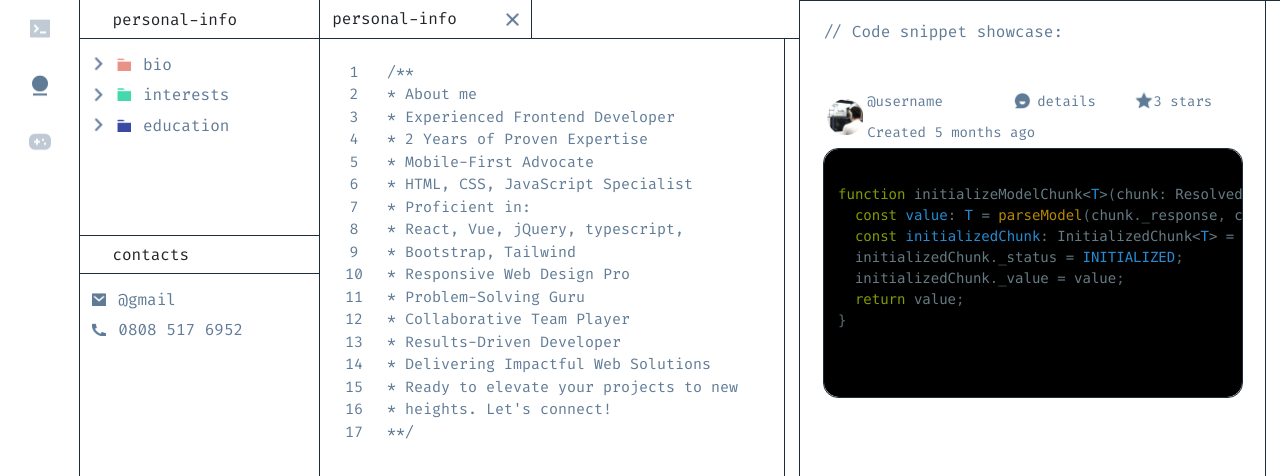
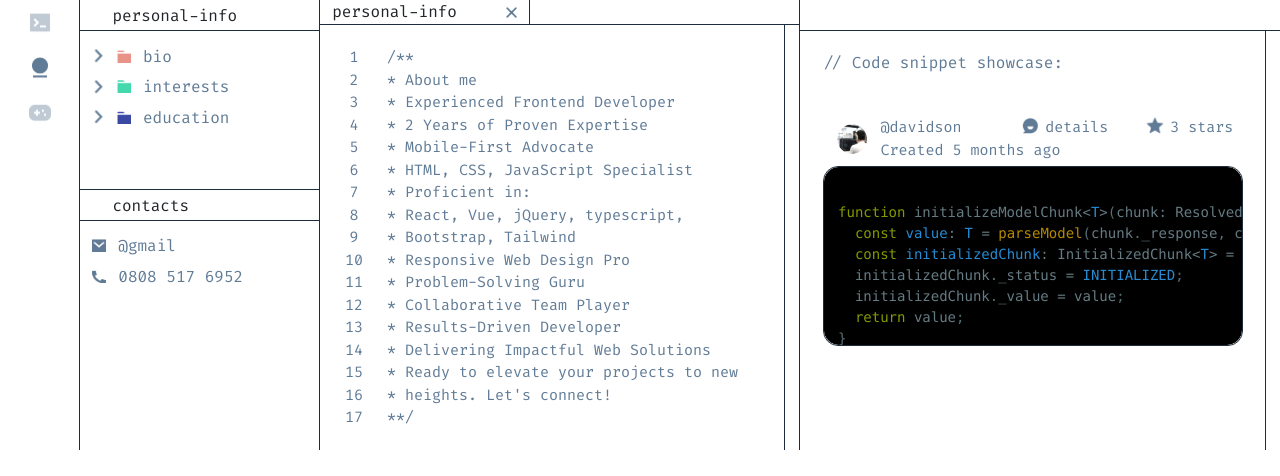
Before and after one commit to cyberGHostJs/davidsons-portfolio, a React (Create React App) app: page /about in a window 1280 px wide. Shown: the top 476 px of the page. Built offline with nearby package versions, Linux system fonts and the light colour scheme.

Commit message:
updated about page

```diff
--- a/src/components/about-screen/About.js
+++ b/src/components/about-screen/About.js
@@ -1,4 +1,3 @@
-// import { Col, Row } from "react-bootstrap";
 import styles from "./about.module.css";
 import icon1 from "./img/personal-info-icon.png";
 import icon2 from "./img/professional-info-icon.png";
@@ -10,7 +9,6 @@ import subFolder from "./img/subFolder.png";
 import hobbiesIcon from "./img/hobbies-icon.png";
 import fileOpened from "./img/fileOpened.png";
 import closeIcon from "../home-screen/img/closeIcon.png";
-// import { TopNavigation } from "../utils/Utils";
 import { Prism as SyntaxHighlighter } from "react-syntax-highlighter";
 import { solarizedlight } from "react-syntax-highlighter/dist/esm/styles/prism";
 
@@ -34,6 +32,7 @@ const handleClick = (item, active, setActive) => {
   }
 };
 
+// DashBoardContent
 const DashBoardContent = () => {
   return (
     <Row className={`${styles.container} `}>
@@ -55,45 +54,13 @@ const DashBoardContent = () => {
 
 const DashBoardContentDisplay = ({ headTags, detailedBody }) => {
   return (
-    <div
-      style={{
-        // border: "1px solid pink",
-        height: "100%",
-        display: "flex",
-        flexDirection: "column",
-      }}
-    >
-      <div
-        className=""
-        style={{
-          height: "7%",
-          display: "flex",
-          borderBottom: "1px solid #1e2d3d",
-        }}
-      >
-        {headTags && headTags}
-      </div>
-      <div
-        className=""
-        style={{
-          flex: "1",
-          display: "flex",
-          // padding: "0 4.8% ",
-          paddingLeft: "4.8%",
-          paddingRight: "3%",
-        }}
-      >
-        <div
-          style={{
-            flex: "1",
-            borderRight: "1px solid #1e2d3d",
-            height: "100%",
-            display: "flex",
-            padding: " 4.8% 0",
-            overflow: "auto", //HERE IS WHERE THE PROBLEM LIES
-          }}
-        >
-          {detailedBody}
+    <div className={styles.DashConDisplayContainer}>
+      {/* content header */}
+      <div className={styles.DashConDisplayHeadCon}>{headTags && headTags}</div>
+      {/* content body */}
+      <div className={styles.contentHalfcontainer}>
+        <div className={styles.contentHalfItem}>
+          <div className={styles.DetailedBody}>{detailedBody}</div>
         </div>
       </div>
     </div>
@@ -102,176 +69,72 @@ const DashBoardContentDisplay = ({ headTags, detailedBody }) => {
 
 const DetailedBody1 = () => {
   return (
-    <div
-      style={{
-        // border: "1px solid pink",
-        flex: "1",
-        maxHeight: "65vh",
-        overflowY: "auto",
-        fontSize: "15px",
-        color: "#607B96",
-      }}
-    >
+    <>
       <MessageComponent />
-    </div>
+    </>
   );
 };
 
 const DetailedBody2 = () => {
   return (
-    <div
-      className=""
-      style={{
-        flex: "1",
-        height: "65vh",
-        overflowY: "auto",
-        color: "#607B96",
-        fontSize: "14px",
-      }}
-    >
-      <h6 className="" style={{ height: "" }}>
+    <>
+      <h6>
+        {/* eslint-disable-next-line  */}
+        {/* eslint-disable-next-line  */}
         // Code snippet showcase:
       </h6>
-      <div
-        className=""
-        style={{ marginTop: "10%", display: "flex", height: "12%" }}
-      >
-        <div
-          className=""
-          style={{
-            width: "10%",
-            height: "100%",
-            display: "flex",
-            justifyContent: "center",
-            alignItems: "center",
-          }}
-        >
-          {" "}
+      <CodeSnippetHead />
+      <CodeSnippet />
+    </>
+  );
+};
+
+const CodeSnippetHead = () => {
+  return (
+    <div className={styles.snippetHead}>
+      <div className={styles.snippetHeadImgCover}>
         <img
           src={userimg} // Replace with your image URL
           alt={userimg}
-            style={{
-              width: "36px",
-              height: "36px",
-              // borderRadius: '50%',
-            }}
         />
       </div>
-        <div
-          className=""
-          style={{
-            flex: "1",
-            height: "100%",
-            display: "flex",
-            flexDirection: "column",
-          }}
-        >
-          <div
-            className=""
-            style={{
-              display: "flex",
-              justifyContent: "space-between",
-              flex: "1",
-              alignItems: "center",
-            }}
-          >
-            <p
-              className=""
-              style={{ padding: "0", margin: "0", width: "fit-content" }}
-            >
-              @username
-            </p>
-            <div
-              className=""
-              style={{
-                padding: "0",
-                margin: "0",
-                display: "flex",
-                alignItems: "center",
-                width: "65%",
-                // justifyContent: "space-between",
-              }}
-            >
-              <div
-                className=""
-                style={{ display: "flex", whiteSpace: "nowrap", flex: "1" }}
-              >
-                <img
-                  src={comments}
-                  alt={comments}
-                  style={{
-                    width: "18px",
-                    height: "18px",
-                    margin: " 0 5%",
-                    // borderRadius: '50%',
-                  }}
-                />
-                <p style={{ padding: "0", margin: "0", flex: "1" }}> details</p>
+      <div className={styles.snippetHeadinfo}>
+        <div className={styles.snippetHeadinfoTop}>
+          <p className={styles.userName}>@davidson</p>
+          <div className={styles.detailsAndStarContainer}>
+            <div className={styles.details}>
+              <img src={comments} alt={comments} />
+              <p> details</p>
             </div>
-              <div
-                className=""
-                style={{ display: "flex", whiteSpace: "nowrap", flex: "1" }}
-              >
-                <img
-                  src={Star}
-                  alt={Star}
-                  style={{
-                    width: "18px",
-                    height: "18px",
-                    // margin: " 0 5%",
-                    // borderRadius: '50%',
-                  }}
-                />
-                <p style={{ padding: "0", margin: "0", flex: "1" }}> 3 stars</p>
+            <div className={styles.details}>
+              <img src={Star} alt={Star} />
+              <p> 3 stars</p>
             </div>
           </div>
         </div>
-          <div
-            className=""
-            style={{ flex: "1", display: "flex", alignItems: "center" }}
-          >
-            <p
-              style={{
-                padding: "0",
-                margin: "0",
-                width: "fit-content",
-                height: "fit-content",
-              }}
-              className=""
-            >
-              Created 5 months ago
-            </p>
+        <div className={styles.date}>
+          <p>Created 5 months ago</p>
         </div>
       </div>
     </div>
-      <div className="" style={{ height: "48%" }}>
-        <div
-          style={{
-            border: "1px solid #1E2D3D",
-            borderRadius: "15px",
-            width: "95%",
-            height: "100%",
-            display: "flex",
-          }}
-        >
-          <div className="" style={{ flex: "1", overflowX: "auto" }}>
-            <div
-              className="code-container "
-              style={{ height: "100%", margin: "0", padding: "0" }}
-            >
-              {" "}
-              {/* Container for horizontal scrolling */}
+  );
+};
+
+const CodeSnippet = () => {
+  return (
+    <div className={styles.snippetContainer}>
+      <div className="code-container ">
         <SyntaxHighlighter
           language="javascript"
           style={{ ...solarizedlight }} // Use your desired code highlighting style
           className="black-background" // Apply the CSS class for black background
           customStyle={{
-                  color: "red", // Color for function names
+            color: "red",
             ".variable": {
-                    color: "blue", // Color for variables
+              color: "blue",
             },
             ".comment": {
-                    color: "green", // Color for comments
+              color: "green",
             },
           }}
         >
@@ -279,30 +142,14 @@ const DetailedBody2 = () => {
         </SyntaxHighlighter>
       </div>
     </div>
-        </div>
-      </div>
-    </div>
   );
 };
 
 const HeadTags = () => {
   return (
-    <div
-      style={{
-        borderRight: "1px solid #1e2d3d",
-        paddingInline: "12.18px",
-        display: "flex",
-        alignItems: "center",
-      }}
-    >
+    <div className={styles.headtags}>
       personal-info
-      <img
-        src={closeIcon}
-        alt={closeIcon}
-        height="13px"
-        width="13px"
-        style={{ marginLeft: "49.1px" }}
-      />
+      <img src={closeIcon} alt={closeIcon} />
     </div>
   );
 };
@@ -335,8 +182,8 @@ const DashBoard = () => {
             <img
               src={solidDown}
               alt={solidDown}
-              className={showInfo && `${styles.activeFile}`}
-            />{" "}
+              className={`${showInfo ? `${styles.activeFile}` : ""}`}
+            />
             <h5>personal-info</h5>
           </div>
           {showInfo && (
@@ -356,8 +203,8 @@ const DashBoard = () => {
             <img
               src={solidDown}
               alt={solidDown}
-              className={showContact && `${styles.activeFile}`}
-            />{" "}
+              className={`${showContact ? `${styles.activeFile} ` : ""}`}
+            />
             <h5>contacts</h5>
           </div>
 
@@ -379,14 +226,8 @@ const ContactInfoData = () => {
   return (
     <ul>
       {contactItems.map((items) => (
-        <li key={items.label} style={{}}>
-          <div
-            style={{
-              display: "flex",
-              alignItems: "center",
-              overflowWrap: "break-word",
-            }}
-          >
+        <li key={items.label}>
+          <div className={styles.contactItem}>
             <img
               src={items.img}
               alt={items.label}
@@ -425,7 +266,7 @@ const PersonalInfoData = () => {
           key={items.label}
           onClick={() => handleClick(items.label, active, setActive)}
         >
-          <div style={{ display: "flex", alignItems: "center" }}>
+          <div className={styles.contactItem}>
             <img
               src={fileOpened}
               alt={fileOpened}
@@ -449,14 +290,7 @@ const SubFolders = ({ subData }) => {
   return (
     <ul>
       {subData.map((items) => (
-        <li
-          key={items.label}
-          style={{
-            display: "flex",
-            flexDirection: "row",
-            alignItems: "center",
-          }}
-        >
+        <li key={items.label} className={styles.PersonalInfoItems}>
           <img
             src={subFolder}
             alt={subFolder}
--- a/src/components/about-screen/about.module.css
+++ b/src/components/about-screen/about.module.css
@@ -7,12 +7,12 @@
   height: 100% !important;
   font-family: "Fira Code";
 }
-.dashBoard {
+/* .dashBoard {
 }
 .dashBoardContent {
 }
 .contentHeaderCol {
-}
+} */
 
 .dashBoardImg {
   border-right: 1px solid #1e2d3d;
@@ -103,7 +103,6 @@ margin-inline: 5%;
   flex-shrink: 0;
   transition: 0.3s;
   transform: rotate(-90deg);
-
 }
 .activeFile {
   transform: rotate(0deg) !important;
@@ -115,3 +114,148 @@ transform: rotate(-90deg);
 .borderRight {
   border-right: 1px solid #1e2d3d !important;
 }
+
+/*---- DashConDisplayContainer ------*/
+.DashConDisplayContainer {
+  /* border: 1px solid pink; */
+  height: 100%;
+  display: flex;
+  flex-direction: column;
+}
+.DashConDisplayHeadCon {
+  height: 7%;
+  display: flex;
+  border-bottom: 1px solid #1e2d3d;
+}
+.contentHalfcontainer {
+  flex: 1;
+  display: flex;
+  padding-left: 4.8%;
+  padding-right: 3%;
+}
+.contentHalfItem {
+  /* border: 1px solid pink; */
+  flex: 1;
+  border-right: 1px solid #1e2d3d;
+  height: 100%;
+  display: flex;
+  padding: 4.8% 0;
+  overflow: auto;
+}
+.DetailedBody {
+  /* border: 1px solid pink; */
+  flex: 1;
+  max-height: 65vh;
+  overflow-y: auto;
+  font-size: 15px;
+  color: #607b96;
+  overflow-x: hidden;
+}
+.snippetHead {
+  /* border: 1px solid green; */
+  margin-top: 10%;
+  display: flex;
+  height: 12%;
+}
+.snippetHeadImgCover {
+  /* border: 1px solid peru; */
+  width: 13%;
+  height: 100%;
+  display: flex;
+  justify-content: center;
+  align-items: center;
+}
+.snippetHeadImgCover img {
+  width: 30px;
+  height: 30px;
+  border-radius: 50%;
+}
+.snippetHeadinfo {
+  /* border: 1px solid green; */
+  flex: 1;
+  height: 100%;
+  display: flex;
+  flex-direction: column;
+}
+.snippetHeadinfoTop {
+  flex: 1;
+  display: flex;
+  justify-content: space-between;
+  align-items: center;
+}
+.userName {
+  padding: 0 !important;
+  margin: 0 !important;
+  width: fit-content;
+}
+.detailsAndStarContainer {
+  /* border: 1px solid peru; */
+  user-select: none;
+  padding: 0;
+  margin: 0;
+  display: flex;
+  align-items: center;
+  width: 65%;
+}
+.details {
+  display: flex;
+  white-space: nowrap;
+  flex: 1;
+}
+.details img {
+  width: 18px;
+  height: 18px;
+  margin: 0 5%;
+}
+.details p {
+  padding: 0 !important;
+  margin: 0 !important;
+  flex: 1;
+}
+.date {
+  flex: 1;
+  display: flex;
+  align-items: center;
+  /* border: 1px solid blue; */
+}
+.date p {
+  /* border: 1px solid blue; */
+  padding: 0% !important;
+  margin: 0% !important;
+  width: fit-content;
+  height: fit-content;
+}
+.snippetContainer {
+  height: 48%;
+  margin-top: 1%;
+  border: 1px solid #1e2d3d;
+  border-radius: 15px;
+  width: 95%;
+  display: flex;
+  overflow-x: auto;
+}
+
+/* HEAD TAGS */
+.headtags {
+  border-right: 1px solid #1e2d3d;
+  padding-inline: 12.18px;
+  display: flex;
+  align-items: center;
+  user-select: none !important;
+}
+.headtags img {
+  height: 11px;
+  width: 11px;
+  margin-left: 49.1px;
+  cursor: pointer;
+  user-select: none !important;
+}
+.contactItem {
+  display: flex !important;
+  align-items: center !important;
+}
+.PersonalInfoItems {
+  display: flex !important;
+  flex-direction: row !important;
+  align-items: center !important;
+}
```
Also changed, not shown: src/components/utils/Utils.js (+10 -9 lines), src/components/utils/utils.css (+44 -14 lines). Lines whose indentation alone changed are shown as unchanged.
